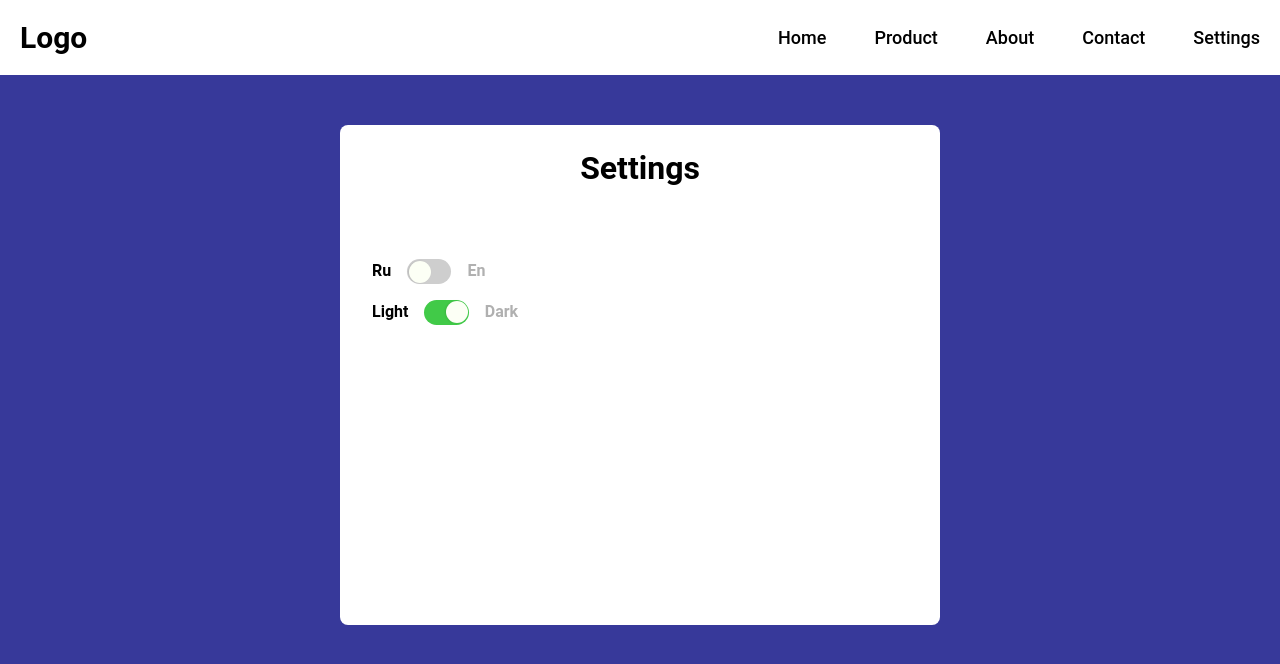
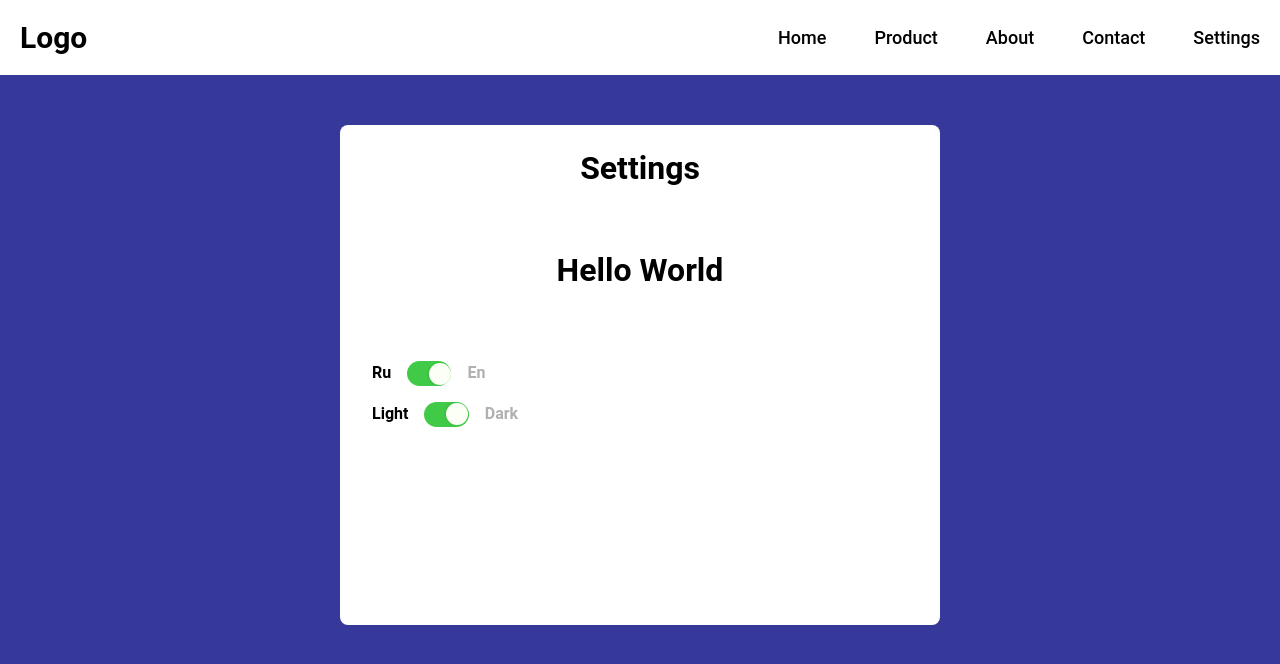
Before and after one commit to mustafaevv/my-app-ts, a React (Create React App) app: page /settings in a window 1280 px wide. Shown: the top 664 px of the page. Built offline with nearby package versions, Linux system fonts and the light colour scheme.

Commit message:
i18next finished only no save localstrage

```diff
--- a/src/App.tsx
+++ b/src/App.tsx
@@ -9,29 +9,31 @@ import AllRoutes from "./routes/AllRoutes";
 import Header from "./components/Header";
 
 type AppContextType = {
-  darkThemeOn: boolean
-  setDarkThemeOn: React.Dispatch<React.SetStateAction<boolean>>
-}
+  darkThemeOn: boolean;
+  setDarkThemeOn: React.Dispatch<React.SetStateAction<boolean>>;
+};
 
-const themeText = getFromStorage('darkThemeOn')
-const theme = themeText ? JSON.parse(themeText) : true
+const themeText = getFromStorage("darkThemeOn");
+const theme = themeText ? JSON.parse(themeText) : true;
 
-export const AppContext = createContext<AppContextType | null>(null)
+export const AppContext = createContext<AppContextType | null>(null);
 
 const App: FC = () => {
-  const [darkThemeOn, setDarkThemeOn] = useState(theme || true)
+  const [darkThemeOn, setDarkThemeOn] = useState(theme || true);
 
   useEffect(() => {
-    setToStorage('darkThemeOn', darkThemeOn)
-  }, [darkThemeOn])
+    setToStorage("darkThemeOn", darkThemeOn);
+  }, [darkThemeOn]);
 
   return (
     <BrowserRouter>
       <ThemeProvider theme={darkThemeOn ? darkTheme : lightTheme}>
-        <AppContext.Provider value={{
-          darkThemeOn,
-          setDarkThemeOn
-        }}>
+        <AppContext.Provider
+          value={{
+            darkThemeOn,
+            setDarkThemeOn,
+          }}
+        >
           <GlobalStyle />
           <Header />
           <AllRoutes />
--- a/src/pages/Setting/components/Block.tsx
+++ b/src/pages/Setting/components/Block.tsx
@@ -1,4 +1,6 @@
-import { useContext, useState } from 'react';
+import i18next from "i18next";
+import { useContext, useState } from "react";
+import { useTranslation } from "react-i18next";
 import styled from "styled-components";
 
 import { AppContext } from "../../../App";
@@ -16,7 +18,7 @@ const Box = styled.div`
 const Content = styled.div`
   display: flex;
   flex-direction: column;
-`
+`;
 
 const Item = styled.div`
   display: flex;
@@ -41,28 +43,36 @@ const OptionText = styled.p<{ disabled: boolean }>`
     disabled ? theme.palette.gray : theme.text.secondary};
 `;
 
+interface Props {
+  defaultLanguage: string | boolean;
+}
+
 const Block = () => {
-  const [test, setTest] = useState(true)
+  const { t } = useTranslation();
+  const appContext = useContext(AppContext);
+  const [test, setTest] = useState(true);
 
-  const [language, setLanguage] = useState(false)
-  const appContext = useContext(AppContext)
   return (
     <Box>
-      <Title>Settings</Title>
+      <Title>{t("SettingPageTitle")}</Title>
+      <Title>{t("title")}</Title>
       <Content>
         <Item>
           <OptionText disabled={false}>ru</OptionText>
-          <Switch checked={language} onCheck={setLanguage} />
+          <Switch onCheck={setTest} checked={test} />
           <OptionText disabled={true}>en</OptionText>
         </Item>
         <Item>
           <OptionText disabled={false}>light</OptionText>
-          <Switch checked={appContext?.darkThemeOn} onCheck={appContext?.setDarkThemeOn} />
+          <Switch
+            checked={appContext?.darkThemeOn}
+            onCheck={appContext?.setDarkThemeOn}
+          />
           <OptionText disabled={true}>dark</OptionText>
         </Item>
       </Content>
     </Box>
-  )
-}
+  );
+};
 
-export default Block
+export default Block;
--- a/src/pages/Setting/components/Switch.tsx
+++ b/src/pages/Setting/components/Switch.tsx
@@ -7,6 +7,11 @@ type Props = {
   checked?: boolean;
   onCheck?: React.Dispatch<React.SetStateAction<boolean>>;
 };
+
+// type Props = {
+//   checked?: any;
+//   onCheck?: any;
+// };
 
 type checkedProp = {
   checked: boolean;
@@ -24,8 +29,8 @@ const Wrapper = styled.div<checkedProp>`
 `;
 
 const Controller = styled.div<checkedProp>`
-  height: 1.370rem;
-  width: 1.370rem;
+  height: 1.37rem;
+  width: 1.37rem;
   border-radius: 0.938rem;
   background: #fcfff5;
   box-shadow: -1px 0 2px rgba(0, 0, 0, 0.1);
@@ -39,9 +44,10 @@ const Switch: FC<Props> = ({ checked = true, onCheck }) => {
 
   const handleChange = () => {
     if (onCheck) {
-      onCheck((state: any) => !state);
+      i18n.changeLanguage(i18n.language === "ru" ? "en" : "ru");
+      onCheck((state) => !state);
     }
-  }
+  };
 
   return (
     <Wrapper checked={checked} onClick={handleChange}>
--- a/src/pages/Setting/index.tsx
+++ b/src/pages/Setting/index.tsx
@@ -1,4 +1,3 @@
-import {  useState } from "react";
 import { useTranslation } from "react-i18next";
 import styled from "styled-components";
 
@@ -11,11 +10,6 @@ const Section = styled.section`
 
 const Setting = () => {
   const { t } = useTranslation();
-  const [test, setTest] = useState(true)
-
-  const handleChangeLanguage = (event: React.ChangeEvent<HTMLSelectElement>) => {
-    console.log(event);
-  };
 
   return (
     <Section>
--- a/src/service/i18next.ts
+++ b/src/service/i18next.ts
@@ -7,11 +7,11 @@ import ru from "../locales/ru/language.json";
 
 i18next.use(initReactI18next).init<TransferFunction>({
   resources: {
+    ru: {
+      translation: ru,
+    },
     en: {
       translation: en,
-    },
-    ru: {
-      translation: ru,
     },
   },
   lng: localStorage.getItem("lng") || "en",
```
